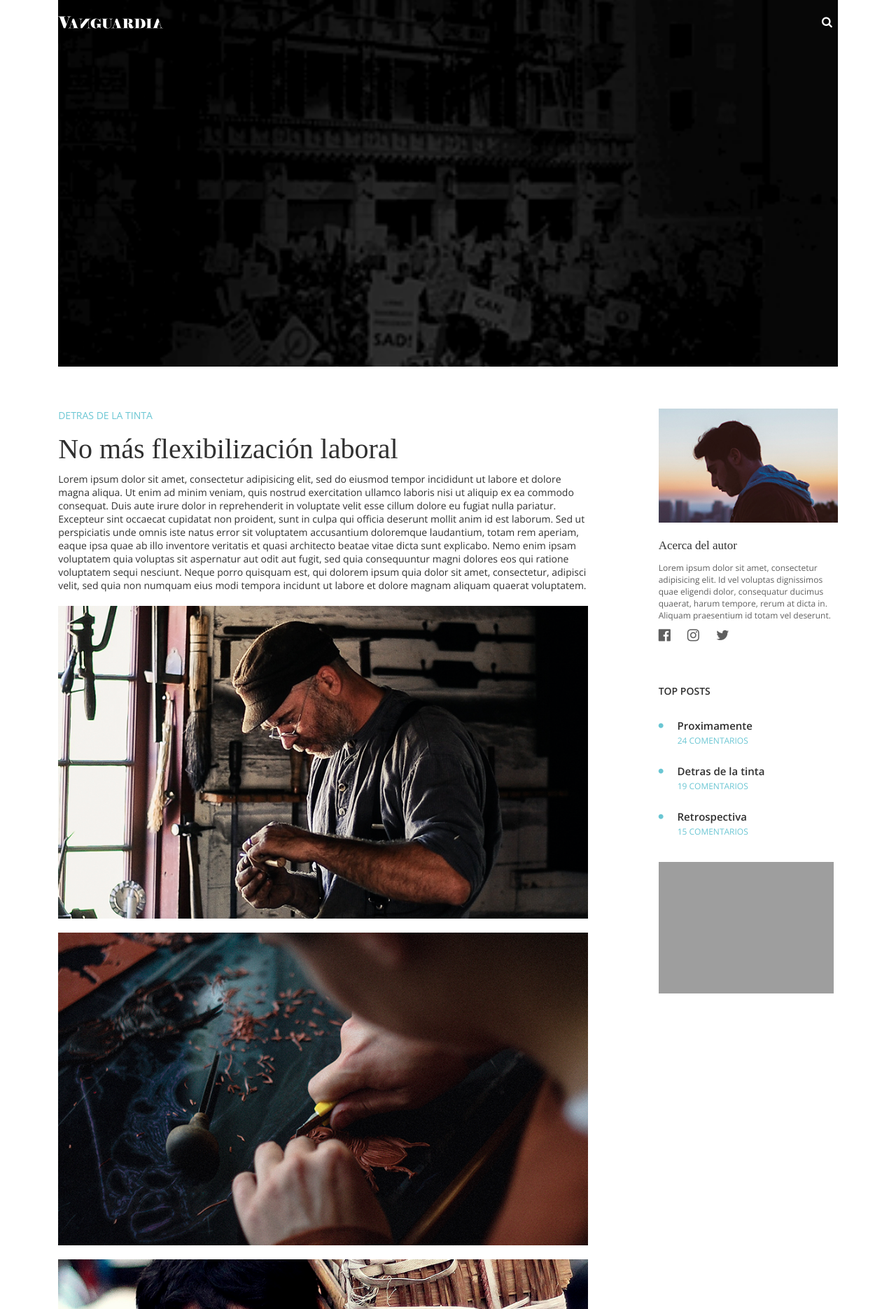
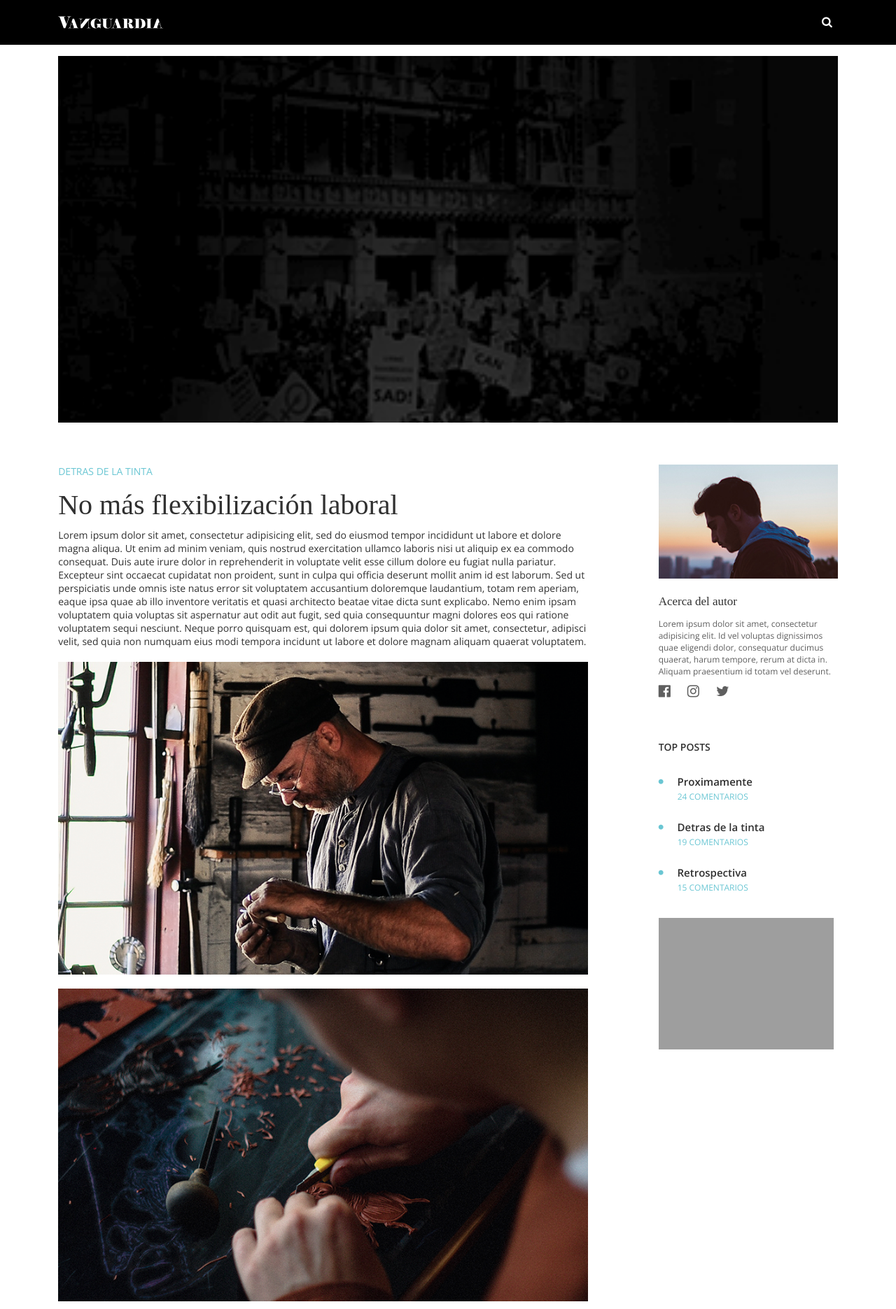
Before and after one commit to manduinca/vanguardias, a Django app: page /article in a window 1280 px wide. Shown: the top 1871 px of the page at 70% size. Run offline with Django 3.2, Linux system fonts and the light colour scheme; style sheets or scripts are compiled from the project's sources; some libraries are stand-ins or nearby versions; grey boxes are pictures that could not be loaded.

Commit message:
fix image size and header

```diff
--- a/vanguardias/frontdev/scss/articles/articles.scss
+++ b/vanguardias/frontdev/scss/articles/articles.scss
@@ -5,7 +5,7 @@
 
   .Navigation {
 
-    @include break(1366px) {
+    @include break(768px) {
       background-color: #000 !important;
       padding-bottom: 20px;
     }
@@ -18,11 +18,18 @@
 }
 
 .ArticleCover {
-  width: 87%;
+  width: 100%;
   height: 377px;
+  margin-left: auto;
+  margin-right: auto;
   background-image: url('/static/img/article/article-mobile.jpg');
   background-size: cover;
   background-position: center;
+
+  @include break(768px) {
+    width: 87%;
+    margin-top: 80px;
+  }
 
   @include break(1024px) {
     height: 524px;
@@ -126,7 +133,9 @@
 }
 
 .AuthorSection__photo {
-
+  width: 100%;
+  max-width: 280px;
+  height: auto;
 }
 
 .AuthorSection__details {
--- a/vanguardias/templates/article.html
+++ b/vanguardias/templates/article.html
@@ -7,7 +7,7 @@
 </div>
 {% endblock nav %}
 {% block content %}
-<section class="ArticleCover container">
+<section class="ArticleCover">
 </section>
 
 <div class="MobileShareArticleLinks">
--- a/vanguardias/templates/base.html
+++ b/vanguardias/templates/base.html
@@ -25,9 +25,18 @@
     {% block content %}
     {% endblock content %}
 
+
     <script type="text/javascript" src="//code.jquery.com/jquery-1.11.0.min.js"></script>
     <script type="text/javascript" src="//code.jquery.com/jquery-migrate-1.2.1.min.js"></script>
     <script type="text/javascript" src="//cdn.jsdelivr.net/jquery.slick/1.6.0/slick.min.js"></script>
+      <script>
+      $(function() {
+  $('.Navigation__searchIcon').click(function() {
+    $('.Navigation__input').animate({width: '100px'}, 400);
+    $('.Navigation__input').focus();
+  });
+});
+</script>
     <script>
     /**
       *  RECOMMENDED CONFIGURATION VARIABLES: EDIT AND UNCOMMENT THE SECTION BELOW TO INSERT DYNAMIC VALUES FROM YOUR PLATFORM OR CMS.
--- a/vanguardias/templates/home.html
+++ b/vanguardias/templates/home.html
@@ -238,11 +238,6 @@
 {% block scripts %}
 <script>
 $(function() {
-  $('.Navigation__searchIcon').click(function() {
-    $('.Navigation__input').animate({width: '100px'}, 400);
-    $('.Navigation__input').focus();
-  });
-
   $('.slider').slick({
     // adaptiveHeight: true,
     autoplay: true,
--- a/vanguardias/templates/news.html
+++ b/vanguardias/templates/news.html
@@ -8,7 +8,7 @@
 {% endblock nav %}
 
 {% block content %}
-<section class="ArticleCover container">
+<section class="ArticleCover">
 </section>
 
 <div class="MobileShareArticleLinks">
```
